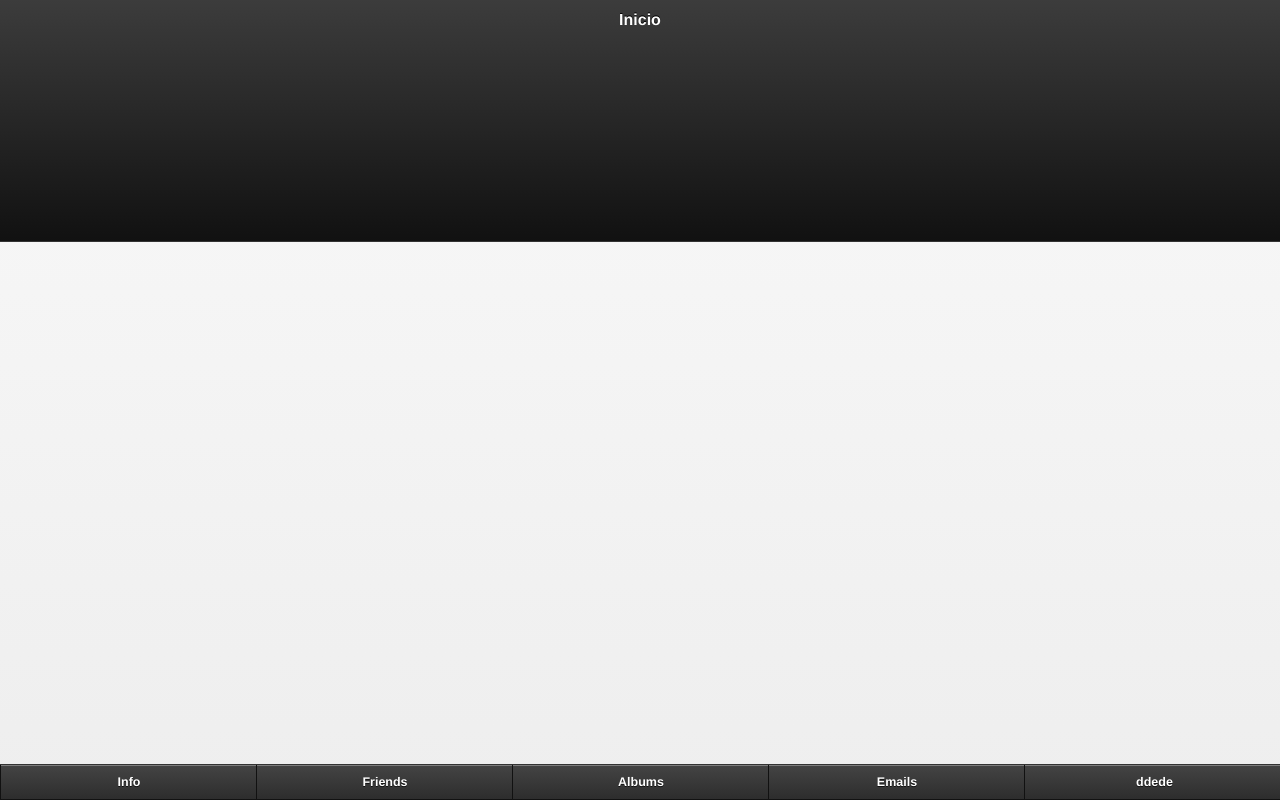
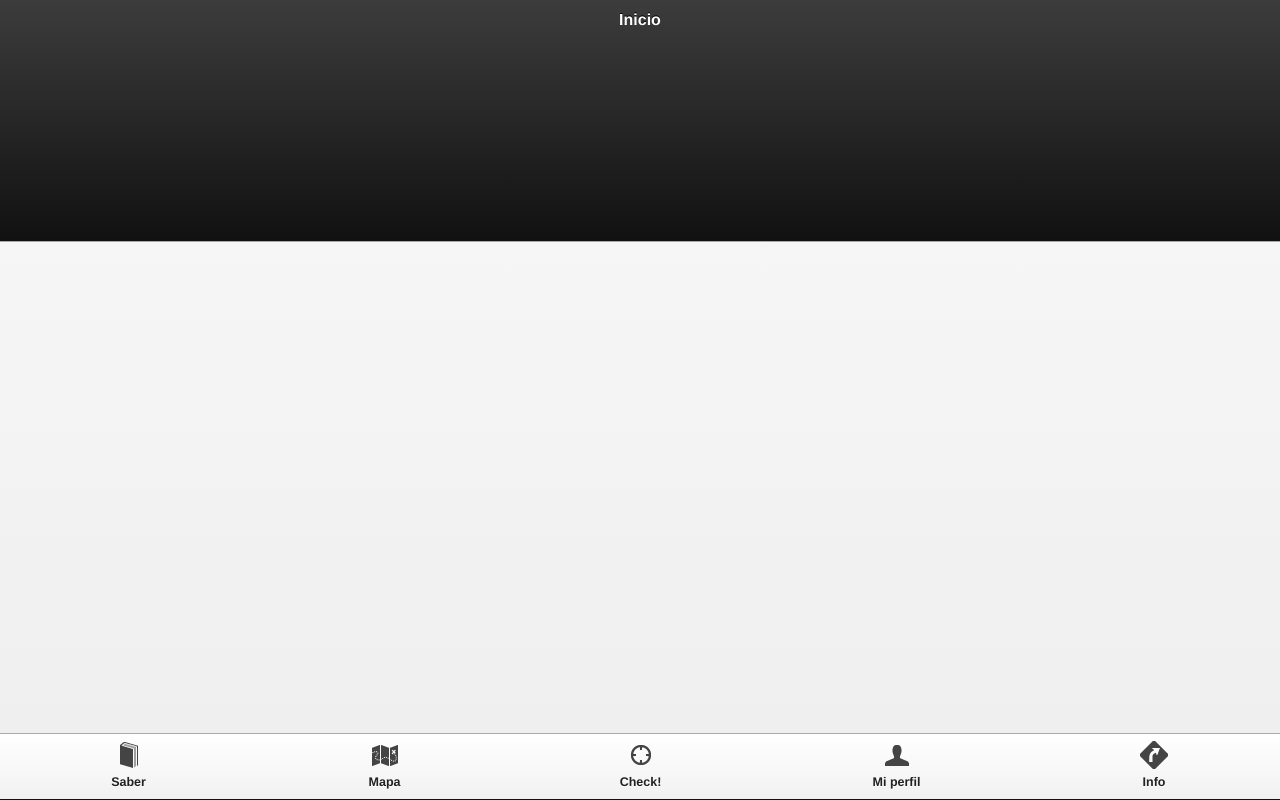
Before and after one commit to barrerot/iSem, a plain HTML site: page index.html in a window 1280 px wide. Drawn offline with Linux system fonts and the light colour scheme; some packages are replaced by stand-ins of ours.

Commit message:
custom icons navbar

```diff
--- a/index.html
+++ b/index.html
@@ -116,6 +116,14 @@
 			    left : 0 !important;
 			    */clear: float;
 			}
+
+		    .nav-glyphish-example .ui-btn .ui-btn-inner { padding-top: 40px !important; }
+		    .nav-glyphish-example .ui-btn .ui-icon { width: 30px!important; height: 30px!important; margin-left: -15px !important; box-shadow: none!important; -moz-box-shadow: none!important; -webkit-box-shadow: none!important; -webkit-border-radius: none !important; border-radius: none !important; }
+		    #enciclopedia .ui-icon { background:  url(assets/icons/enciclopedia.png) 50% 50% no-repeat; background-size: 18px 26px; }
+		    #mapa .ui-icon { background:  url(assets/icons/mapa.png) 50% 50% no-repeat; background-size: 26px 21px;  }
+		    #check .ui-icon { background:  url(assets/icons/check.png) 50% 50% no-repeat;  background-size: 20px 20px; }
+		    #perfil .ui-icon { background:  url(assets/icons/perfil.png) 50% 50% no-repeat;  background-size: 24px 21px; }
+		    #info .ui-icon { background:  url(assets/icons/info.png) 50% 50% no-repeat;  background-size: 28px 28px; }
 		</style>
     </head>
 	<body scroll="no">
@@ -131,13 +139,13 @@
 				</ul>
 			</div>
 			<div data-role="footer" data-id="foo1" data-position="fixed">
-				<div data-role="navbar">
+				<div data-role="navbar" class="nav-glyphish-example">
 					<ul>
-						<li><a href="a.html">Info</a></li>
-						<li><a href="b.html">Friends</a></li>
-						<li><a href="c.html">Albums</a></li>
-						<li><a href="d.html">Emails</a></li>
-						<li><a href="e.html">ddede</a></li>
+						<li><a id="enciclopedia" href="#" data-theme="c" data-icon="custom">Saber</a></li>
+						<li><a id="mapa" href="#" data-theme="c" data-icon="custom">Mapa</a></li>
+						<li><a id="check" href="#" data-theme="c" data-icon="custom">Check!</a></li>
+						<li><a id="perfil" href="#" data-theme="c" data-icon="custom">Mi perfil</a></li>
+						<li><a id="info" href="#" data-theme="c" data-icon="custom">Info</a></li>
 					</ul>
 				</div><!-- /navbar -->
 			</div><!-- /footer -->
```
Also changed, not shown: assets/icons/check.png (added), assets/icons/enciclopedia.png (added), assets/icons/info.png (added), assets/icons/mapa.png (added), assets/icons/perfil.png (added), js/jquery.mobile-1.3.2.css.
